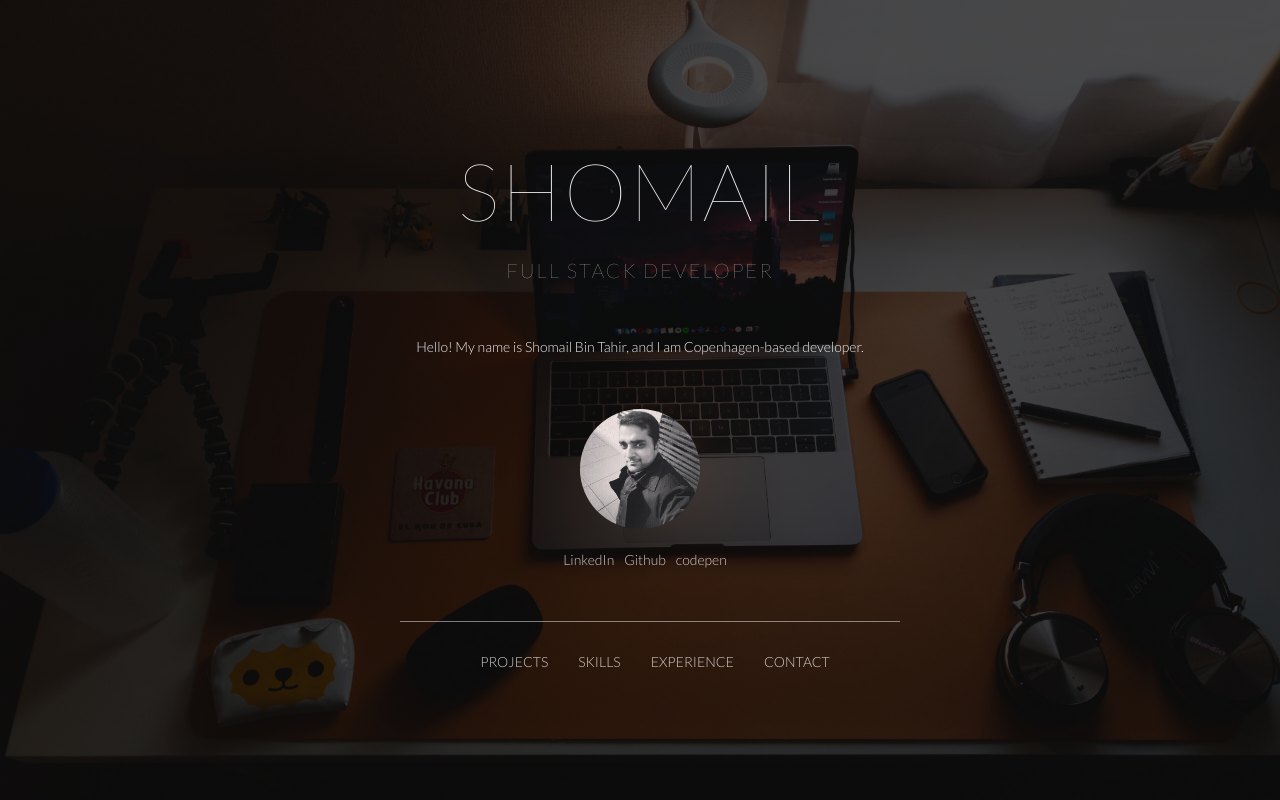
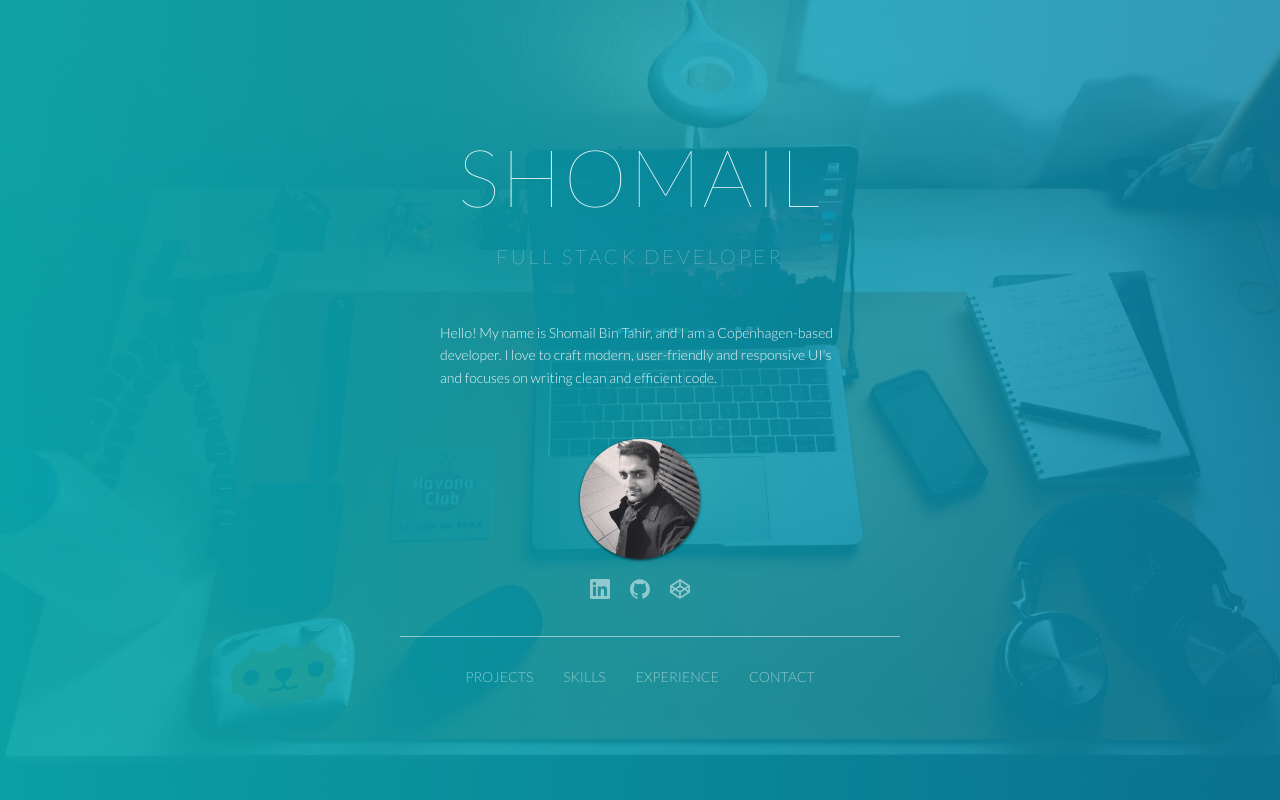
Before and after one commit to shomail/shomail.github.io, a website: page index.html in a window 1280 px wide. Drawn offline with Linux system fonts and the light colour scheme.

Commit message:
header styling

```diff
--- a/index.html
+++ b/index.html
@@ -13,12 +13,33 @@
       <header class="header">
         <h1 class="header__title">Shomail</h1>
         <h2 class="header__sub-title">Full stack Developer</h2>
-        <p class="header__intro">Hello! My name is Shomail Bin Tahir, and I am Copenhagen-based developer.</p>
+        <p class="header__intro">Hello! My name is Shomail Bin Tahir, and I am a Copenhagen-based developer. I love to craft modern, user-friendly and responsive UI's and focuses on writing clean and efficient code.</p>
+        <!-- <p class="header__intro">
+        While I am not busy coding, I like to read books, little bit of Netflix, cycling and playing with my cute little daughter.
+        </p> -->
         <img class="header__profile-pic" src="img/me.png" alt="Shomail's picture" />
         <ul class="social">
-          <li class="social__item"><a class="social__link" href="https://linkedin.com">LinkedIn</a></li>
-          <li class="social__item"><a class="social__link" href="https://github.com">Github</a></li>
-          <li class="social__item"><a class="social__link" href="https://codepen.io">codepen</a></li>
+          <li class="social__item">
+            <a class="social__link" href="https://linkedin.com">
+              <svg>
+                <use xlink:href="img/sprite.svg#icon-linkedin"></use>
+              </svg>
+            </a>
+          </li>
+          <li class="social__item">
+            <a class="social__link" target="_blank" href="https://github.com/shomail">
+              <svg>
+                <use xlink:href="img/sprite.svg#icon-github"></use>
+              </svg>
+            </a>
+          </li>
+          <li class="social__item">
+            <a class="social__link" target="_blank" href="https://codepen.io/shomail/">
+              <svg>
+                <use xlink:href="img/sprite.svg#icon-codepen"></use>
+              </svg>
+            </a>
+          </li>
         </ul>
         <ul class="nav">
           <li class="nav__item"><a href="#" class="nav__link">Projects</a></li>
--- /dev/null
+++ b/sass/_animation.scss
@@ -0,0 +1,43 @@
+@keyframes moveInRight {
+  0% {
+    opacity: 0;
+    transform: translateX(10rem);
+  }
+
+  80% {
+    transform: translateX(-1rem);
+  }
+
+  100% {
+    opacity: 1;
+    transform: translate(0);
+  }
+}
+
+@keyframes moveInBottom {
+  0% {
+    opacity: 0;
+    transform: translateY(3rem);
+  }
+
+  100% {
+    opacity: 1;
+    transform: translateY(0);
+  }
+}
+
+@keyframes moveInLeft {
+  0% {
+    opacity: 0;
+    transform: translateX(-10rem);
+  }
+
+  80% {
+    transform: translateX(1rem);
+  }
+
+  100% {
+    opacity: 1;
+    transform: translate(0);
+  }
+}
--- a/sass/_base.scss
+++ b/sass/_base.scss
@@ -1,3 +1,9 @@
+$color-grey-medium: rgba(255,255,255, 0.5);
+$color-grey-light: rgba(255,255,255, 0.9);
+$color-grey-dark: rgba(0, 0, 0, 0.7);
+$dark-blue: rgba(#0284A8, 0.8);
+$light-blue: rgba(#02BEC4, 0.8);
+
 *,
 *::before,
 *::after {
--- a/sass/header.scss
+++ b/sass/header.scss
@@ -5,31 +5,36 @@
   font-size: 1.4rem;
   justify-content: center;
   align-items: center;
-  background-image: linear-gradient(rgba(0, 0, 0, 0.7), rgba(0, 0, 0, 0.7)), url(../img/hero.jpg);
+  // background-image: linear-gradient($color-grey-dark, $color-grey-dark), url(../img/hero.jpg);
+  background-image: linear-gradient(270deg , $dark-blue , $light-blue), url(../img/hero.jpg);
   background-size: cover;
   background-repeat: none;
   background-position: center center;
   background-attachment: fixed;
-  color: #eee;
+  color: $color-grey-light;
 
   &__title {
     font-size: 8rem;
     font-weight: 100;
     letter-spacing: 2px;
     text-transform: uppercase;
+    animation: moveInLeft .5s ease;
   }
 
   &__sub-title {
     font-size: 2rem;
     font-weight: 100;
-    letter-spacing: 2px;
+    letter-spacing: 3px;
     text-transform: uppercase;
     margin-bottom: 5rem;
+    animation: moveInRight .5s ease;
   }
 
   &__intro {
     font-weight: 300;
     margin-bottom: 5rem;
+    width: 40rem;
+    animation: moveInBottom .5s ease;
   }
 
   &__profile-pic {
@@ -37,6 +42,8 @@
     width: 12rem;
     height: auto;
     border-radius: 10rem;
+    box-shadow: 0px 1px 3px $color-grey-dark;
+    animation: moveInBottom .5s ease;
   }
 }
 
@@ -44,47 +51,53 @@
 .nav {
   list-style: none;
   display: flex;
+  animation: moveInBottom .5s ease;
 }
 
 .social {
   margin-top: 2rem;
   position: relative;
-  &__item {
-    margin-left: 1rem;
+  &__item:not(:last-child) {
+    margin-right: 2rem;
   }
   &__link {
     text-decoration: none;
-    color: rgba(238, 238, 238, 0.845);
-    transition: all 0.2s ease;
+
+    svg {
+      height: 2rem;
+      width: 2rem;
+      fill: $color-grey-medium;
+      transition: all 0.2s ease;
+    }
   }
-  &__link:hover {
-    color: rgba(238, 238, 238, 1);
+  &__link:hover svg {
+    fill: $color-grey-light;
   }
 }
 
 .nav {
-  margin-top: 8rem;
+  margin-top: 6rem;
   position: relative;
-  &__item {
-    margin-left: 3rem;
+  &__item:not(:last-child) {
+    margin-right: 3rem;
   }
   &__link {
     text-decoration: none;
-    color: rgba(238, 238, 238, 0.845);
+    color: $color-grey-medium;
     transition: all 0.2s ease;
     text-transform: uppercase;
   }
   &__link:hover {
-    color: rgba(238, 238, 238, 1);
+    color: $color-grey-light;
   }
 
   &::before {
     content: '';
     position: absolute;
     display: block;
-    border-top: 1px solid rgba(238, 238, 238, 0.5);
+    border-top: 1px solid $color-grey-medium;
     width: 50rem;
     top: -3rem;
-    left: -5rem;
+    left: -6.5rem;
   }
 }
--- a/sass/main.scss
+++ b/sass/main.scss
@@ -1,3 +1,4 @@
+@import 'animation';
 @import 'base';
 @import 'components';
 @import 'layout';
```
Also changed, not shown: css/style.css, img/codepen.svg (added), img/github.svg (added), img/linkedin.svg (added), img/sprite.svg (added).
